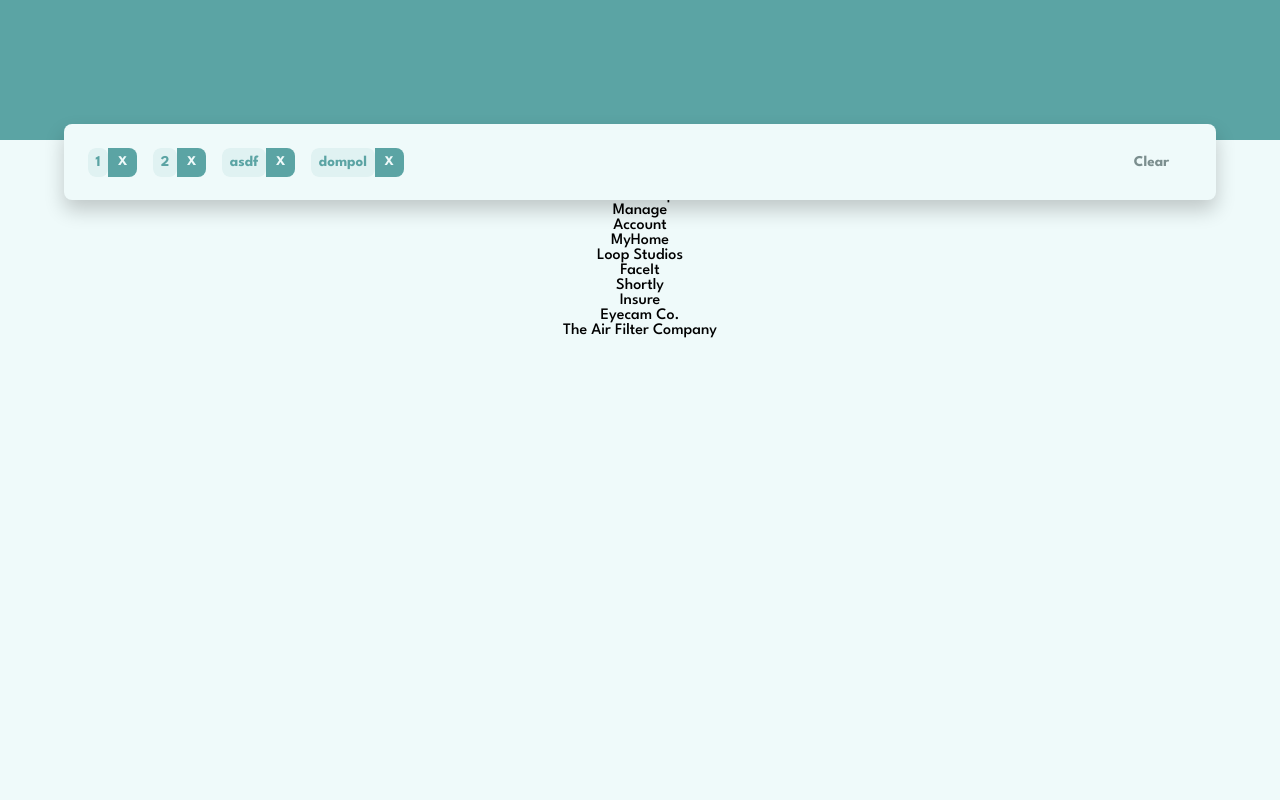
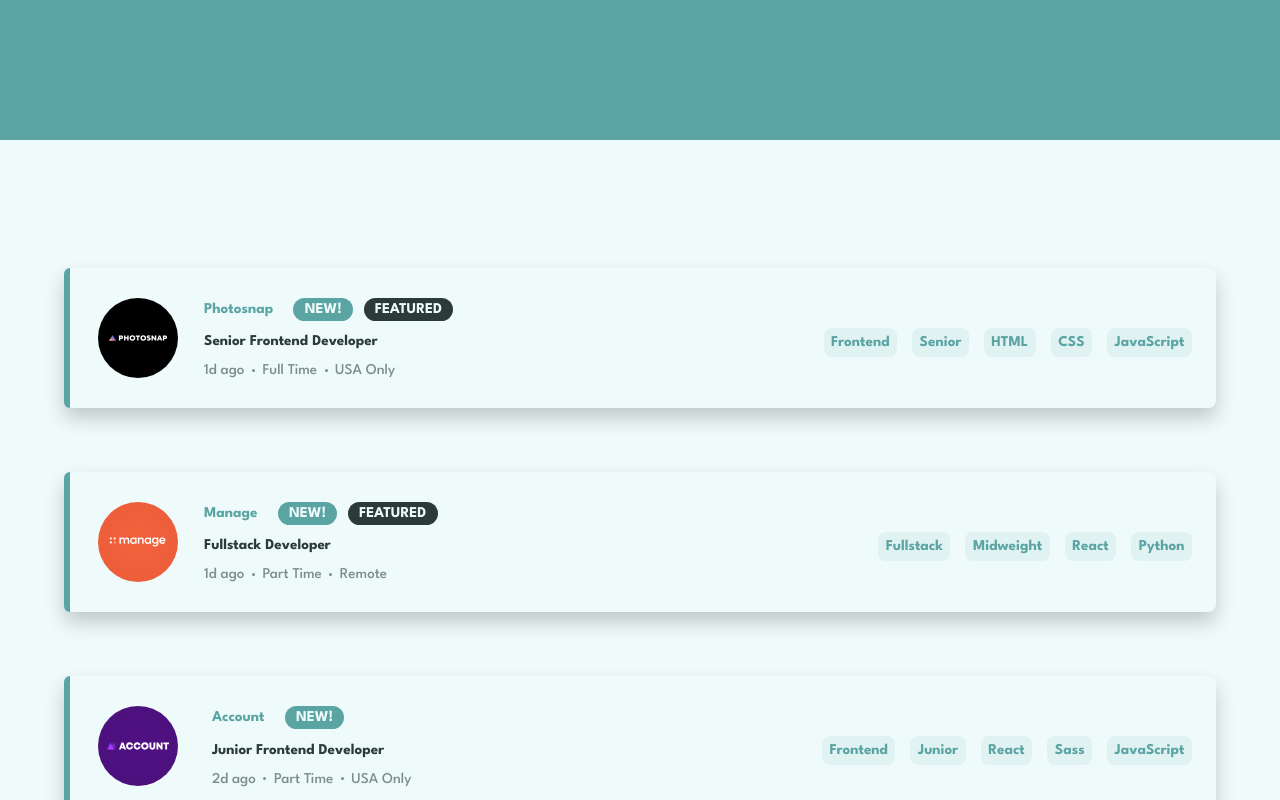
Before and after one commit to lukaasz555/job-list, a Next.js app: page / in a window 1280 px wide. Shown: the top 800 px of the page. Built offline with nearby package versions, Linux system fonts and the light colour scheme.

Commit message:
filter methods

```diff
--- a/components/FilterItem/FilterItem.tsx
+++ b/components/FilterItem/FilterItem.tsx
@@ -1,39 +1,5 @@
 import React, { MouseEventHandler } from 'react';
-import styled from 'styled-components';
-import { StyledButton } from '../atoms/Tech/Tech';
-
-const StyledItem = styled.div`
-	display: flex;
-	justify-content: center;
-	align-items: center;
-	margin: 0.25em 0.5em;
-	border-radius: 8px;
-	overflow: hidden;
-`;
-
-const Remove = styled.button`
-	background-color: ${({ theme }) => theme.colors.primary};
-	color: ${({ theme }) => theme.colors.lightCyanBg};
-	border: none;
-	height: 100%;
-	padding: 0.5em 0.75em;
-	font-weight: 700;
-	transition: background-color 0.15s;
-	cursor: pointer;
-
-	&:hover {
-		background-color: ${({ theme }) => theme.colors.veryDarkCyan};
-	}
-`;
-
-const StyledBtn = styled(StyledButton)`
-	margin: 0;
-	cursor: default;
-	&:hover {
-		background-color: rgba(91, 164, 164, 0.1);
-		color: ${({ theme }) => theme.colors.primary};
-	}
-`;
+import { StyledItem, StyledBtn, Remove } from './FilterItem.styles';
 
 interface FilterItemProp {
 	filter: string;
--- /dev/null
+++ b/components/Header/Header.styles.tsx
@@ -0,0 +1,8 @@
+import React from 'react';
+import styled from 'styled-components';
+
+export const StyledHeader = styled.header`
+	width: 100%;
+	min-height: 140px;
+	background-color: ${({ theme }) => theme.colors.primary};
+`;
--- a/components/Header/Header.tsx
+++ b/components/Header/Header.tsx
@@ -1,16 +1,8 @@
-import React from "react";
-import styled from 'styled-components';
-
-const StyledHeader = styled.header`
-    width: 100%;
-    min-height: 140px;
-    background-color: ${({theme}) => theme.colors.primary};
-`
+import React from 'react';
+import { StyledHeader } from './Header.styles';
 
 const Header: React.FC = () => {
-    return(
-        <StyledHeader />
-    )
-}
+	return <StyledHeader />;
+};
 
-export default Header
+export default Header;
--- /dev/null
+++ b/components/Main/Main.styles.tsx
@@ -0,0 +1,14 @@
+import React from 'react';
+import styled from 'styled-components';
+
+export const StyledWrapper = styled.main`
+	background-color: ${({ theme }) => theme.colors.lightCyanBg};
+	min-height: 100vh;
+	width: 100%;
+	display: flex;
+	flex-direction: column;
+	justify-content: flex-start;
+	align-items: center;
+	padding-top: 3em;
+	position: relative;
+`;
--- a/components/Main/Main.tsx
+++ b/components/Main/Main.tsx
@@ -1,32 +1,15 @@
 import React, { FC, MouseEvent, useEffect, useMemo, useState } from 'react';
-import styled from 'styled-components';
 import data from '../../data/data.json';
 import Offer from '../Offer/Offer';
 import SearchBar from '../SearchBar/SearchBar';
 import { OfferProps } from '../../models/OfferProps';
 import { FilterProps } from '../../models/FilterProps';
-
-const StyledWrapper = styled.main`
-	background-color: ${({ theme }) => theme.colors.lightCyanBg};
-	min-height: 100vh;
-	width: 100%;
-	display: flex;
-	flex-direction: column;
-	justify-content: flex-start;
-	align-items: center;
-	padding-top: 3em;
-	position: relative;
-`;
+import { StyledWrapper } from './Main.styles';
 
 const Main: FC = () => {
 	const [allOffers, setAllOffers] = useState<OfferProps[]>(data);
 	const [filtered, setFiltered] = useState<OfferProps[]>(data);
-	const [filteringCriteria, setFilteringCriteria] = useState<string[] | []>([
-		'1',
-		'2',
-		'asdf',
-		'dompol',
-	]);
+	const [filteringCriteria, setFilteringCriteria] = useState<string[] | []>([]);
 
 	return (
 		<StyledWrapper>
@@ -39,8 +22,11 @@
 				<Offer
 					key={offer.id}
 					offer={offer}
-					/* 					addFilter={addFilter}
-					visible={visible} */
+					isNew={offer.new}
+					allOffers={allOffers}
+					filteringCriteria={filteringCriteria}
+					setFilteringCriteria={setFilteringCriteria}
+					setFiltered={setFiltered}
 				/>
 			))}
 		</StyledWrapper>
--- /dev/null
+++ b/components/Offer/Offer.styles.tsx
@@ -0,0 +1,90 @@
+import React from 'react';
+import styled from 'styled-components';
+
+export const StyledWrapper = styled.div<{ isNew: boolean }>`
+	background-color: ${({ theme }) => theme.colors.lightCyanBg};
+	border-radius: 8px;
+	position: relative;
+	margin: 2em 0 2em;
+	box-shadow: 0 10px 20px rgba(0, 0, 0, 0.2);
+	padding: 1em 1.5em;
+	width: 90%;
+	min-width: 350px;
+	max-width: 1200px;
+
+	&:nth-child(2) {
+		margin-top: ${({ isNew }) => (isNew ? '10em' : '0')};
+	}
+
+	@media (min-width: 992px) {
+		display: flex;
+		justify-content: space-between;
+		align-items: center;
+
+		&:nth-child(2) {
+			margin-top: ${({ isNew }) => (isNew ? '5em' : '0')};
+		}
+	}
+
+	h1 {
+		font-size: 15px;
+	}
+
+	span.leftItemNew {
+		position: absolute;
+		left: 0;
+		top: 0;
+		bottom: 0;
+		height: 100%;
+		width: 6px;
+		background-color: ${({ theme }) => theme.colors.primary};
+		border-top-left-radius: 8px;
+		border-bottom-left-radius: 8px;
+	}
+
+	span.leftItem {
+		position: absolute;
+		left: 0;
+		top: 0;
+		bottom: 0;
+		height: 100%;
+		width: 6px;
+		background-color: transparent;
+		border-top-left-radius: 8px;
+		border-bottom-left-radius: 8px;
+	}
+`;
+
+export const OfferLeft = styled.div`
+	display: flex;
+	flex-direction: column;
+`;
+
+export const TopWrapper = styled.div`
+	display: flex;
+	justify-content: flex-start;
+	align-items: center;
+	margin: 0.85em 0;
+
+	h1 {
+		color: ${({ theme }) => theme.colors.primary};
+		margin-right: 1em;
+	}
+`;
+export const DetailsWrapper = styled.div`
+	h1 {
+		color: ${({ theme }) => theme.colors.veryDarkCyan};
+		margin-bottom: 1em;
+	}
+`;
+
+export const TechWrapper = styled.div`
+	display: flex;
+	flex-wrap: wrap;
+	margin-top: 0.5em;
+	@media (min-width: 768px) {
+		flex-wrap: nowrap;
+		flex-basis: 70%;
+		justify-content: flex-end;
+	}
+`;
--- a/components/Offer/Offer.tsx
+++ b/components/Offer/Offer.tsx
@@ -8,135 +8,119 @@
 import Details from '../atoms/Details/Details';
 import Tech from '../atoms/Tech/Tech';
 import { OfferProps } from '../../models/OfferProps';
+import {
+	TechWrapper,
+	StyledWrapper,
+	OfferLeft,
+	TopWrapper,
+	DetailsWrapper,
+} from './Offer.styles';
 
-const StyledWrapper = styled.div<{ visible: boolean }>`
-	background-color: ${({ theme }) => theme.colors.lightCyanBg};
-	border-radius: 8px;
-	position: relative;
-	margin: 2em 0 2em;
-	box-shadow: 0 10px 20px rgba(0, 0, 0, 0.2);
-	padding: 1em 1.5em;
-	width: 90%;
-	min-width: 350px;
-	max-width: 1200px;
-
-	&:nth-child(2) {
-		margin-top: ${({ visible }) => (visible ? '10em' : '0')};
+interface OfferComponentProps {
+	offer: OfferProps;
+	allOffers: OfferProps[];
+	filteringCriteria: string[];
+	setFilteringCriteria: React.Dispatch<React.SetStateAction<string[] | []>>;
+	setFiltered: React.Dispatch<React.SetStateAction<OfferProps[] | []>>;
+	isNew: boolean;
 }
 
-	@media (min-width: 992px) {
-		display: flex;
-		justify-content: space-between;
-		align-items: center;
+const Offer: React.FC<OfferComponentProps> = ({
+	offer,
+	allOffers,
+	filteringCriteria,
+	setFilteringCriteria,
+	isNew,
+	setFiltered,
+}) => {
+	const {
+		id,
+		company,
+		logo,
+		featured,
+		position,
+		postedAt,
+		contract,
+		location,
+		role,
+		level,
+		tools,
+		languages,
+	} = offer;
 
-		&:nth-child(2) {
-			margin-top: ${({ visible }) => (visible ? '5em' : '0')};
+	const checkOffer = (offer: OfferProps, item: string) => {
+		if (
+			offer.languages.includes(item) ||
+			offer.tools.includes(item) ||
+			offer.role === item ||
+			offer.level === item
+		) {
+			return true;
+		}
+	};
+
+	const offersFilter = (offer: OfferProps) => {
+		for (let i = 0; i < filteringCriteria.length; i++) {
+			if (!checkOffer(offer, filteringCriteria[i])) {
+				return false;
 			}
 		}
+		return true;
+	};
 
-	h1 {
-		font-size: 15px;
+	const addFilterCriteria = (e: React.MouseEvent<HTMLButtonElement>) => {
+		const target = e.target as HTMLElement;
+		const content = target.innerHTML;
+		if (!filteringCriteria.includes(content)) {
+			setFilteringCriteria([...filteringCriteria, content]);
 		}
+	};
 
-	span.leftItemNew {
-		position: absolute;
-		left: 0;
-		top: 0;
-		bottom: 0;
-		height: 100%;
-		width: 6px;
-		background-color: ${({ theme }) => theme.colors.primary};
-		border-top-left-radius: 8px;
-		border-bottom-left-radius: 8px;
+	useEffect(() => {
+		if (filteringCriteria.length > 0) {
+			setFiltered(allOffers.filter(offersFilter));
+		} else {
+			setFiltered(allOffers);
 		}
-
-	span.leftItem {
-		position: absolute;
-		left: 0;
-		top: 0;
-		bottom: 0;
-		height: 100%;
-		width: 6px;
-		background-color: transparent;
-		border-top-left-radius: 8px;
-		border-bottom-left-radius: 8px;
-	}
-`;
-const OfferLeft = styled.div`
-	display: flex;
-	flex-direction: column;
-`;
-
-const TopWrapper = styled.div`
-	display: flex;
-	justify-content: flex-start;
-	align-items: center;
-	margin: 0.85em 0;
-
-	h1 {
-		color: ${({ theme }) => theme.colors.primary};
-		margin-right: 1em;
-	}
-`;
-const DetailsWrapper = styled.div`
-	h1 {
-		color: ${({ theme }) => theme.colors.veryDarkCyan};
-		margin-bottom: 1em;
-	}
-`;
-
-const TechWrapper = styled.div`
-	display: flex;
-	flex-wrap: wrap;
-	margin-top: 0.5em;
-	@media (min-width: 768px) {
-		flex-wrap: nowrap;
-		flex-basis: 70%;
-		justify-content: flex-end;
-	}
-`;
-
-interface OfferComponentProps {
-	key: number;
-	offer: OfferProps;
-}
-
-const Offer: React.FC<OfferComponentProps> = ({ offer }, key) => {
-	const [newOffer, setNew] = useState(false);
-	const { company } = offer;
-	/*     useEffect(() => {
-		if (isNew) {
-			setNew(true);
-		}
-	}, []); */
+	}, [filteringCriteria]);
 
 	return (
-		/*
-        <StyledWrapper visible={visible}>
-        {newOffer ? <span className="leftItemNew"></span> : <span className="leftItem"></span> }
+		<StyledWrapper isNew={isNew}>
+			{isNew ? (
+				<span className='leftItemNew'></span>
+			) : (
+				<span className='leftItem'></span>
+			)}
 
 			<Logo company={company} logo={logo} />
 			<OfferLeft>
-
 				<TopWrapper>
 					<h1>{company}</h1>
-            <New isNew={newOffer}/>
+					<New isNew={isNew} />
 					<Featured isFeatured={featured} />
 				</TopWrapper>
 
 				<DetailsWrapper>
 					<h1>{position}</h1>
-            <Details postedAt={postedAt} contract={contract} location={location} />
+					<Details
+						postedAt={postedAt}
+						contract={contract}
+						location={location}
+					/>
 				</DetailsWrapper>
 			</OfferLeft>
 
 			<TechWrapper>
-            <Tech role={role} level={level} tools={tools} languages={languages} addFilter={addFilter} id={id} />
+				<Tech
+					role={role}
+					level={level}
+					tools={tools}
+					languages={languages}
+					id={id}
+					addFilter={addFilterCriteria}
+				/>
 			</TechWrapper>
-
-
-        </StyledWrapper> */
-		<div>{company}</div>
+		</StyledWrapper>
 	);
 };
 
--- /dev/null
+++ b/components/SearchBar/SearchBar.styles.tsx
@@ -0,0 +1,43 @@
+import React from 'react';
+import styled from 'styled-components';
+
+export const Wrapper = styled.div`
+	background-color: ${({ theme }) => theme.colors.lightCyanBg};
+	border-radius: 8px;
+	box-shadow: 0 10px 20px rgba(0, 0, 0, 0.2);
+	padding: 1em;
+	width: 90%;
+	max-width: 1200px;
+	position: absolute;
+	left: 50%;
+	transform: translateX(-50%);
+	top: -1em;
+	display: flex;
+	justify-content: space-between;
+	align-items: center;
+	z-index: 1;
+	transform: ${({ visible }) =>
+		visible ? 'translateX(-50%) scaleY(1)' : 'translateX(-50%) scaleY(0)'};
+`;
+
+export const ClearButton = styled.button`
+	border: none;
+	background: transparent;
+	color: ${({ theme }) => theme.colors.darkCyan};
+	font-size: 15px;
+	font-weight: 700;
+	cursor: pointer;
+	flex-basis: 10%;
+	padding: 1em 0 1em 1em;
+
+	&:hover {
+		color: ${({ theme }) => theme.colors.primary};
+		text-decoration: underline;
+	}
+`;
+
+export const Filters = styled.div`
+	display: flex;
+	flex-wrap: wrap;
+	flex-basis: 80%;
+`;
--- a/components/SearchBar/SearchBar.tsx
+++ b/components/SearchBar/SearchBar.tsx
@@ -1,47 +1,6 @@
 import React, { MouseEventHandler, useEffect, useState } from 'react';
-import styled from 'styled-components';
 import FilterItem from '../FilterItem/FilterItem';
-
-const Wrapper = styled.div<SearchBarProps>`
-	background-color: ${({ theme }) => theme.colors.lightCyanBg};
-	border-radius: 8px;
-	box-shadow: 0 10px 20px rgba(0, 0, 0, 0.2);
-	padding: 1em;
-	width: 90%;
-	max-width: 1200px;
-	position: absolute;
-	left: 50%;
-	transform: translateX(-50%);
-	top: -1em;
-	display: flex;
-	justify-content: space-between;
-	align-items: center;
-	z-index: 1;
-	transform: ${({ visible }) =>
-		visible ? 'translateX(-50%) scaleY(1)' : 'translateX(-50%) scaleY(0)'};
-`;
-
-const ClearButton = styled.button`
-	border: none;
-	background: transparent;
-	color: ${({ theme }) => theme.colors.darkCyan};
-	font-size: 15px;
-	font-weight: 700;
-	cursor: pointer;
-	flex-basis: 10%;
-	padding: 1em 0 1em 1em;
-
-	&:hover {
-		color: ${({ theme }) => theme.colors.primary};
-		text-decoration: underline;
-	}
-`;
-
-const Filters = styled.div`
-	display: flex;
-	flex-wrap: wrap;
-	flex-basis: 80%;
-`;
+import { Wrapper, Filters, ClearButton } from './SearchBar.styles';
 
 interface SearchBarProps {
 	filteringCriteria: string[];
--- a/components/atoms/Tech/Tech.tsx
+++ b/components/atoms/Tech/Tech.tsx
@@ -1,50 +1,59 @@
-import React from "react";
-import styled from "styled-components";
+import React, { MouseEventHandler } from 'react';
+import styled from 'styled-components';
 
-export const StyledButton = styled.div`
-    margin: .5em;
-    background-color: rgba(91, 164, 164, .1);
-    color: ${({theme}) => theme.colors.primary};
+export const StyledButton = styled.button`
+	margin: 0.5em;
+	background-color: rgba(91, 164, 164, 0.1);
+	color: ${({ theme }) => theme.colors.primary};
 	font-weight: 700;
 	font-size: 15px;
-    padding: .5em;
+	padding: 0.5em;
 	cursor: pointer;
-    transition: background-color .15s, color .15s;
+	transition: background-color 0.15s, color 0.15s;
 	border-radius: 8px;
+	border: none;
 
 	&:last-child {
 		margin-right: 0;
 	}
 
 	&:hover {
-        background-color: ${({theme}) => theme.colors.primary};
-        color: ${({theme}) => theme.colors.lightCyanBg}
+		background-color: ${({ theme }) => theme.colors.primary};
+		color: ${({ theme }) => theme.colors.lightCyanBg};
 	}
-`
+`;
 
 interface TechProps {
-    role: string,
-    level: string,
-    tools?: string[],
-    languages?: string[],
-    addFilter?: VoidFunction,
-    id: number
+	role: string;
+	level: string;
+	tools: string[];
+	languages: string[];
+	addFilter: (e: React.MouseEvent<HTMLButtonElement>) => void;
+	id: number;
 }
 
 const Tech: React.FC<TechProps> = ({
-    role, level, tools, languages, addFilter, id
+	role,
+	level,
+	tools,
+	languages,
+	addFilter,
+	id,
 }) => {
-    const techs = [role, level].concat(tools, languages)
+	const techs = [role, level].concat(tools, languages);
 
 	return (
 		<>
 			{techs.map((tech) => (
-            <StyledButton key={tech} id={id} className="btnTech" onClick={addFilter} >
+				<StyledButton
+					key={tech}
+					className='btnTech'
+					onClick={(e: React.MouseEvent<HTMLButtonElement>) => addFilter(e)}>
 					{tech}
 				</StyledButton>
 			))}
 		</>
-)
-}
+	);
+};
 
 export default Tech;
--- a/models/OfferProps.ts
+++ b/models/OfferProps.ts
@@ -10,6 +10,6 @@
 	postedAt: string;
 	contract: string;
 	location: string;
-	languages?: string[];
-	tools?: string[];
+	languages: string[];
+	tools: string[];
 }
```
Also changed, not shown: components/FilterItem/FilterItem.styles.tsx (added, +37 -0 lines). Lines whose indentation alone changed are shown as unchanged.
